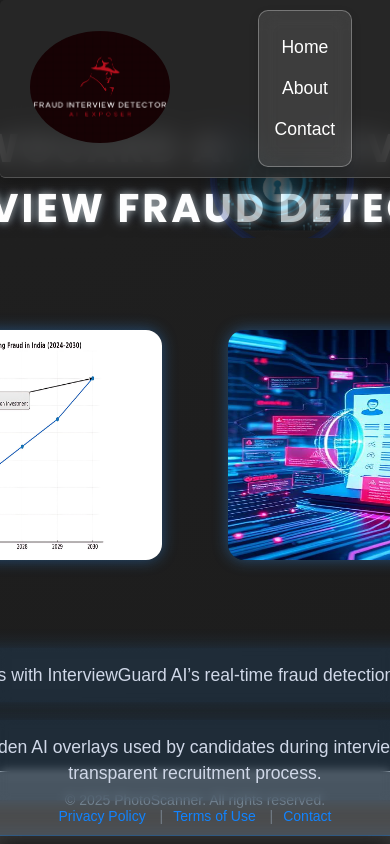
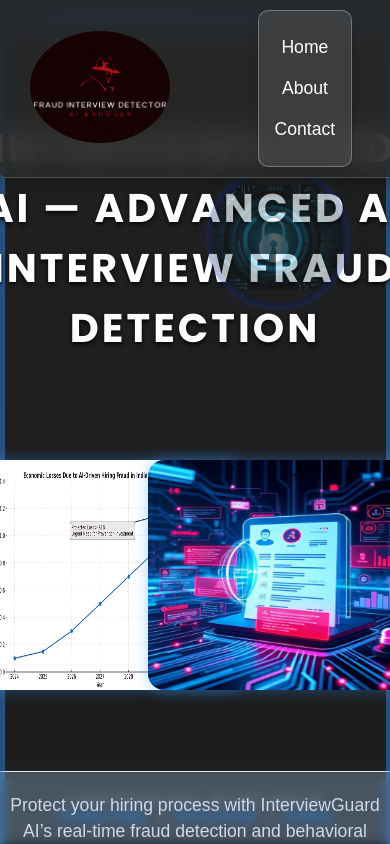
Before and after one commit to KrishnaKs11/text-scanner-image, a React (Create React App) app: page / in a window 390 px wide. Shown: the top 844 px of the page. Built offline with nearby package versions, Linux system fonts and the light colour scheme.

Commit message:
updated-css-fix

```diff
--- a/src/ProductOverview.css
+++ b/src/ProductOverview.css
@@ -7,7 +7,6 @@
   min-height: 100vh;
   display: flex;
   flex-direction: column;
-
 }
 
 body::after {
@@ -103,7 +102,7 @@
   letter-spacing: 3px;
   text-transform: uppercase;
   text-shadow: 0 2px 4px rgba(0, 0, 0, 0.9);
-  text-shadow: 0 0 8px rgb(255 255 255 / 70%), 0 0 15px rgba(4, 49, 80, 0.5);
+  text-shadow: 0 0 8px rgb(255 255, 255 / 70%), 0 0 15px rgba(4, 49, 80, 0.5);
   position: relative;
   display: inline-block;
   overflow: hidden;
@@ -122,26 +121,19 @@
   width: 130px;
 
   background-image: url('./Assets/lock.png');
-  /* Swap if needed */
   background-repeat: no-repeat;
   background-size: 120%;
-  /* zoom in a bit */
   background-position: center;
 
   opacity: 0.3;
-  /* little transparent */
   border-radius: 50%;
-
-  /* Double dark blue circular border */
   border: 2px solid #0b1e61;
-  /* dark blue */
   box-shadow:
     0 0 10px 2px rgba(25, 33, 180, 0.3),
     0 0 20px 4px rgba(51, 153, 255, 0.2),
     0 0 0 3px #0b1e61,
     0 0 0 5px #142a82;
 
-  /* Keep image straight */
   transform: translateY(-50%);
   transform-style: flat;
   backface-visibility: hidden;
@@ -151,7 +143,6 @@
   pointer-events: none;
 
   z-index: 0;
-  /* behind text */
 }
 
 @keyframes glowSweep {
@@ -417,7 +408,6 @@
 }
 
 @media (max-width: 600px) {
-
   h1,
   .highlight-title {
     font-size: 2.5rem;
@@ -427,7 +417,30 @@
     padding: 12px 24px;
     font-size: 1rem;
   }
+
+  .image-scroll-container {
+    margin: 10px;
+        display: flex;
+    justify-content: center;
+    align-items: center;
+    overflow-x: auto;
+    gap: 50px;
+    padding: 10px 21px;
+    scroll-behavior: smooth;
+    -webkit-overflow-scrolling: touch;
+    height: 350px;
+    gap: 20px; /* Reduced gap for mobile */
+    padding: 10px 10px; /* Adjusted padding */
   }
+
+  .image-scroll-container img {
+   margin: 0px -80px;
+    width: 100%; /* Make images responsive */
+    height: auto; /* Maintain aspect ratio */
+    max-width: 300px; /* Limit max width */
+  }
+}
+
 .image-scroll-container {
   display: flex;
   justify-content: center;
@@ -462,7 +475,10 @@
   transition: transform 0.3s ease, box-shadow 0.3s ease;
   width: 370px;
   height: 230px;
+  margin: 0px -72px;
+  position: relative; /* Ensure z-index works */
 }
+
 
 .image-scroll-container img:hover {
   transform: scale(1.05);
--- a/src/ProductOverview.js
+++ b/src/ProductOverview.js
@@ -130,11 +130,13 @@
                     transform: isSelected ? 'scale(1.2)' : 'scale(1)',
                     transition: 'transform 0.3s ease',
                     cursor: 'pointer',
+                    zIndex: isSelected ? 10 : 1, // Adjust z-index based on selection
                   }}
                 />
               );
             })}
           </div>
+
 
           <p className="intro-text">
             Protect your hiring process with InterviewGuard AI’s real-time fraud detection and behavioral analytics.
```
Lines whose indentation alone changed are shown as unchanged.
